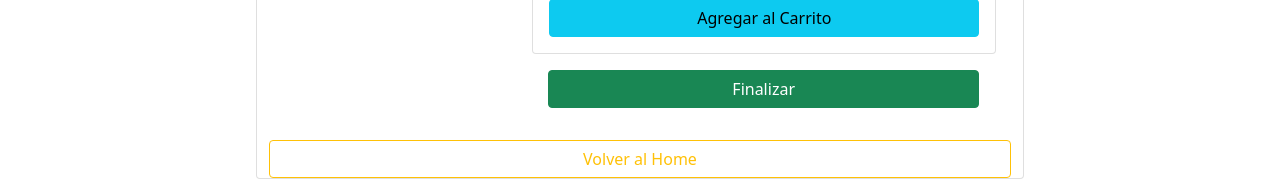
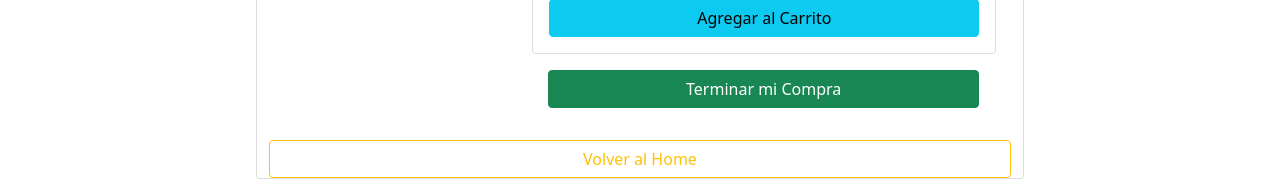
Before and after one commit to javifarina/petshop, a React (Create React App) app: page /producto/1 in a window 1280 px wide. Shown: the part 383-563 px from the top of the page. Built offline with nearby package versions, Linux system fonts and the light colour scheme.

Commit message:
sincronizar couter

```diff
--- a/src/App.js
+++ b/src/App.js
@@ -25,7 +25,7 @@ function App() {
             <Route path ="/" element={<Home/>}/>
             <Route path ="/pets" element={<Pets/>}/>
             <Route path ="/services" element={<Servicios/>}/>
-            <Route path ="/checkout" element={<Checkout/>}/>
+            <Route path ="/cart" element={<Checkout/>}/>
             <Route path ="pet/:pet" element = {<Category/>}/>
             <Route path = "producto/:id" element = {<Detail/>}/>
             <Route path = "*" element = {<Error/>} />
--- a/src/components/ItemCount/ItemCount.jsx
+++ b/src/components/ItemCount/ItemCount.jsx
@@ -4,10 +4,11 @@ import toast, { Toaster } from 'react-hot-toast';
 const ItemCount = ({
     stock,
     inicial,
-
+    onAdd
 }) => {
     const addCart =() =>{
         toast ('El producto se Agrego al Carrito.')
+        onAdd(contador)
     }
 
     //variable de estado muesstra la de producto
--- a/src/components/ItemDetailContainer/ItemDetail.jsx
+++ b/src/components/ItemDetailContainer/ItemDetail.jsx
@@ -1,7 +1,12 @@
-import React from "react";
+import React, {useState}from "react";
 import { Link } from "react-router-dom";
 import ItemCount from "../ItemCount/ItemCount";
 const ItemDetail = ({ item }) => {
+  const [contador,setContador ] = useState (null)
+  const onAdd=(contador)=>{
+    setContador(contador)
+    console.log("Cantidad en itemDetail",contador)
+  }
   return (
     <div className="card mb-3" style={{ width: "48rem" }}>
       <div className="row g-0">
@@ -23,10 +28,10 @@ const ItemDetail = ({ item }) => {
             <p className="card-text">
               <small className="text-muted">Last updated 3 mins ago</small>
             </p>
-            <ItemCount stock={item.stock} inicial={item.inicial} />
+            {!contador && <ItemCount stock={item.stock} inicial={item.inicial} onAdd={onAdd}/>}
             <div className="d-grid gap-2 m-3">
-              <Link to="/checkout" className="btn btn-success lg">
-                Finalizar
+              <Link to="/cart" className="btn btn-success lg">
+                Terminar mi Compra
               </Link>
             </div>
           </div>
--- a/src/components/NavBar/NavBar.js
+++ b/src/components/NavBar/NavBar.js
@@ -1,5 +1,5 @@
 import React from "react";
-import { NavLink } from "react-router-dom";
+import { NavLink} from "react-router-dom";
 import paw from './paw.svg'
 import cat from '../../img/catsolid.svg'
 import dog from '../../img/dogsolid.svg'
@@ -26,7 +26,7 @@ export const NavBar = () => {
           <NavLink className="navbar-brand" to="/">
             <img src={paw} alt="paw" className="logo-brand"/>
           </NavLink>
-          <NavLink link to ="/" className="navbar-brand logo-text" >
+          <NavLink to ="/" className="navbar-brand logo-text" >
             Patitas
           </NavLink>
           <ul className="navbar-nav me-auto mb-2 mb-lg-0 ">
```
Also changed, not shown: 2 other files (tests, documents, lock files or other folders).
